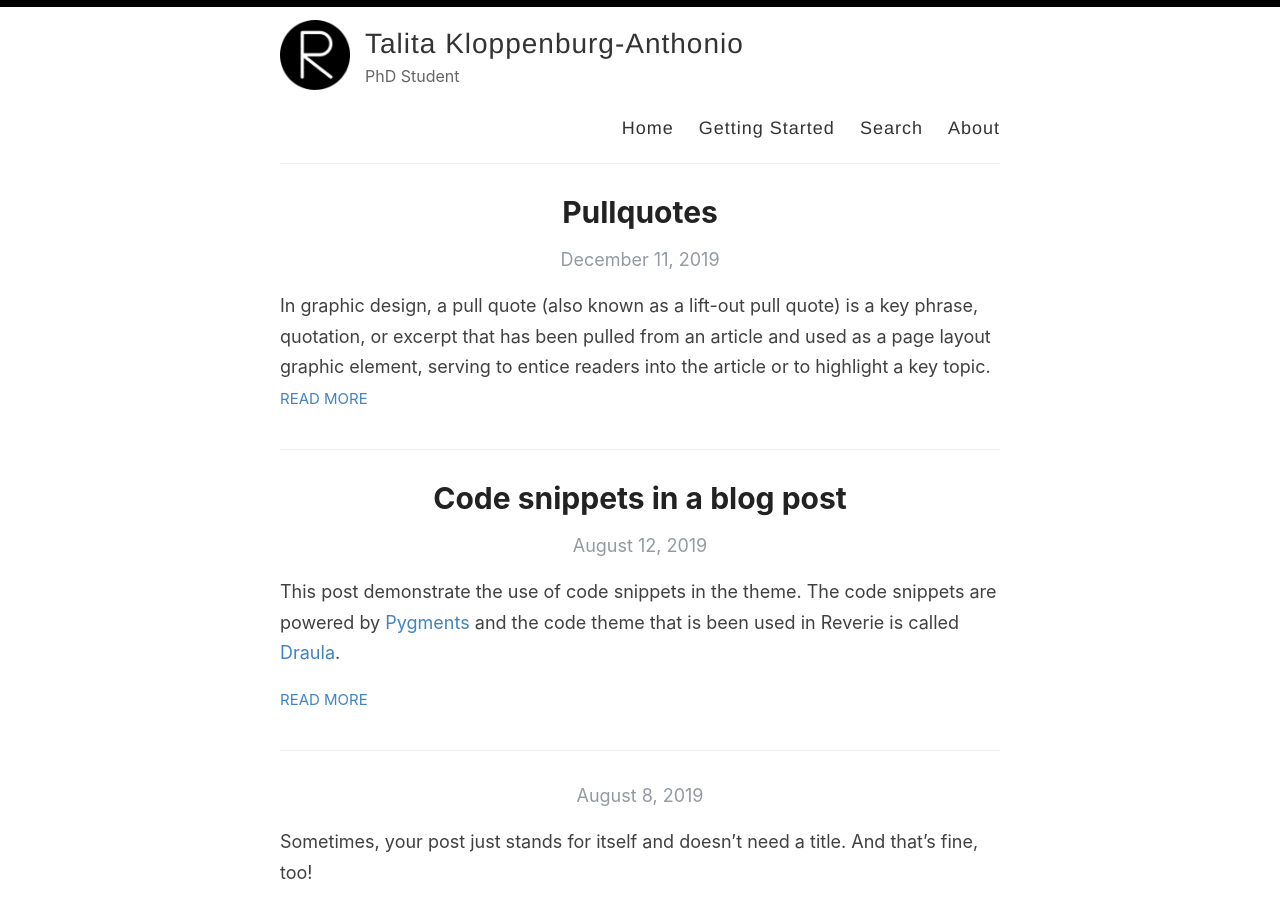
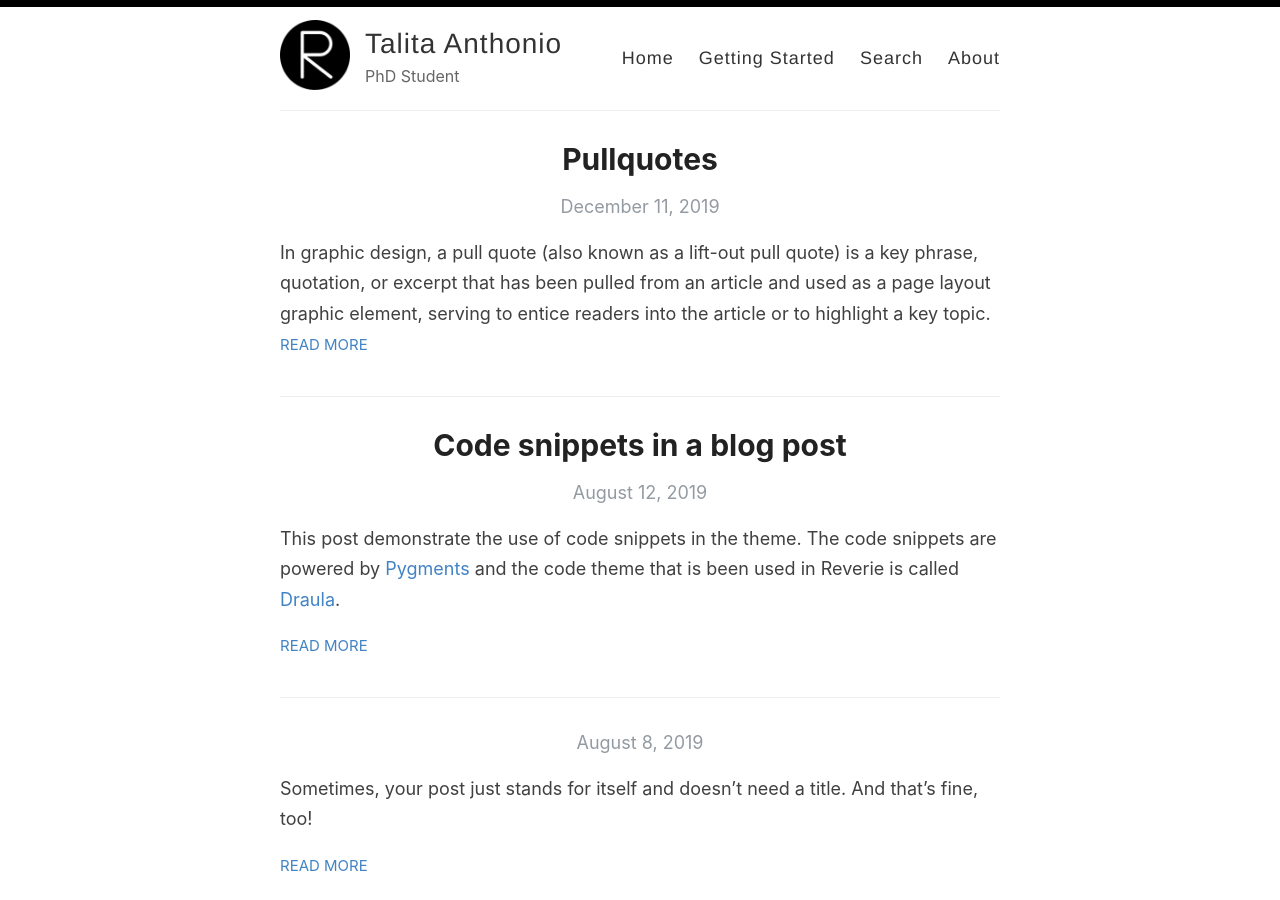
Before and after one commit to TalitaAnthonio/talita-anthonio.github.io, a Jekyll site: the page built from index.html, in a window 1280 px wide and 900 px high. Built offline with Jekyll 4.4.1, drawn with Linux system fonts in a browser that asks for light colours; the list of posts is cut into pages by our own code.

Commit message:
Update _config.yml

```diff
--- a/_config.yml
+++ b/_config.yml
@@ -3,7 +3,7 @@
 #
 
 # Name of your site (displayed in the header)
-name: Talita Kloppenburg-Anthonio
+name: Talita Anthonio
 
 # Name of the author
 author: Talita Kloppenburg-Anthonio
```
